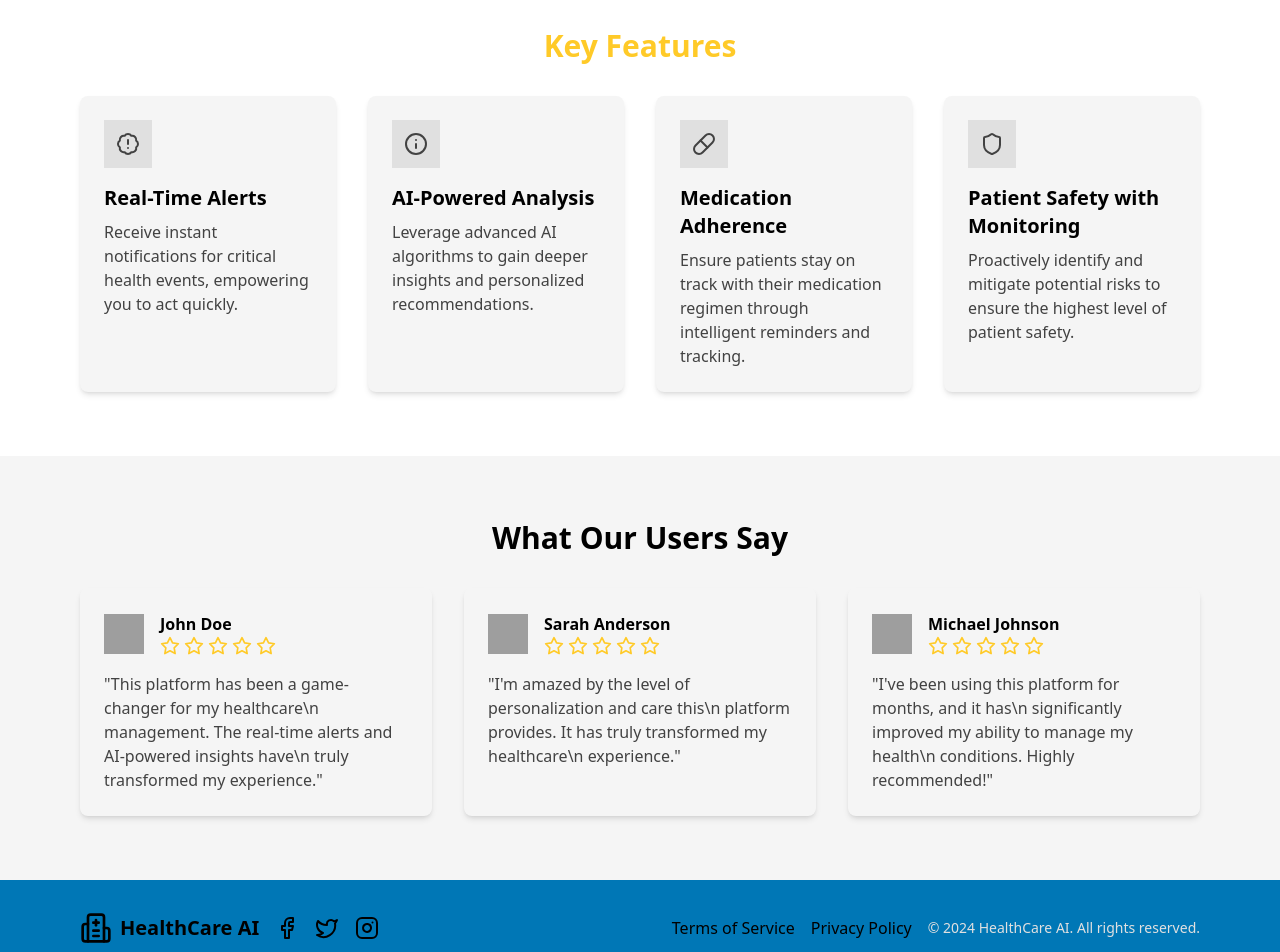
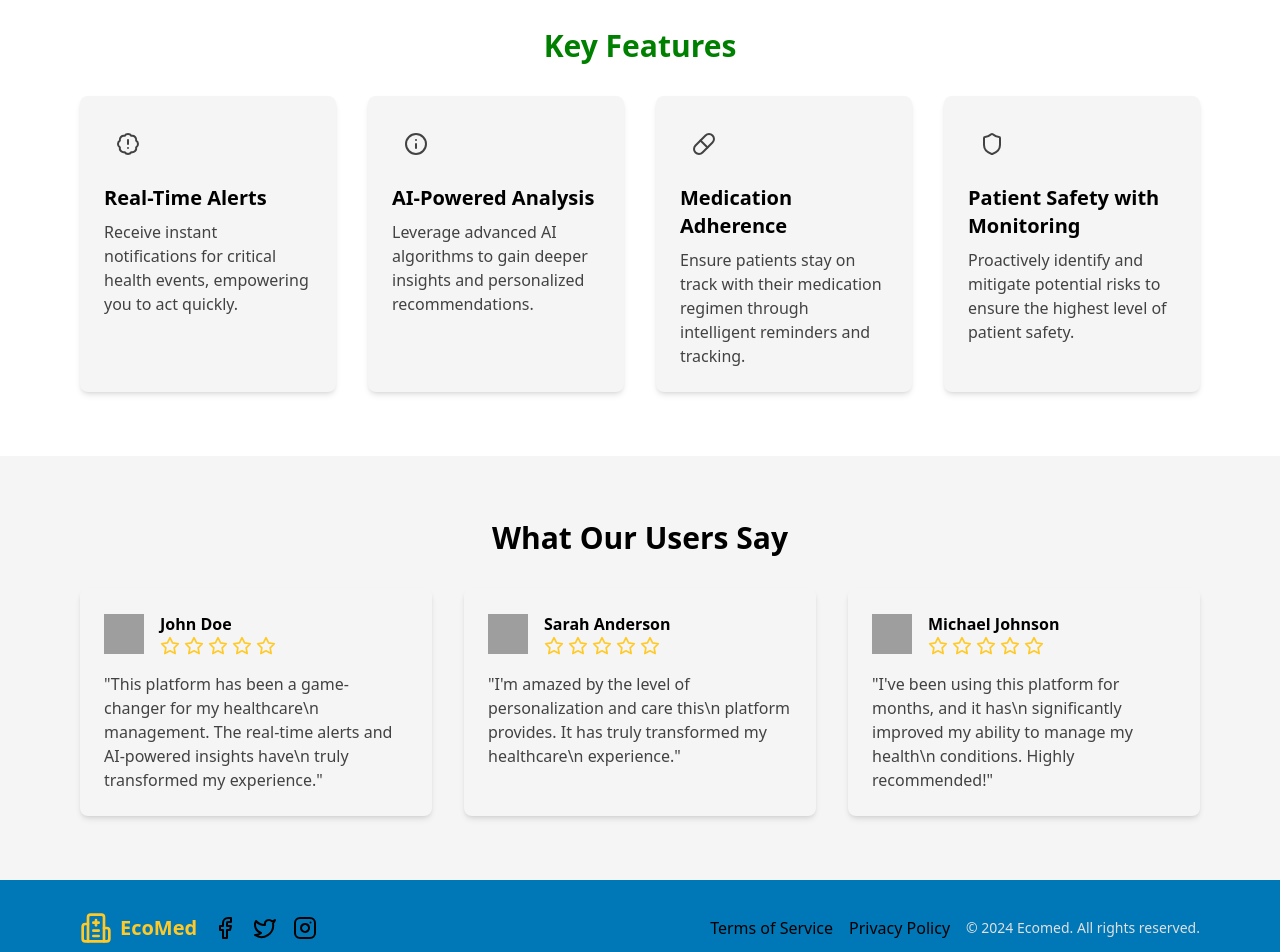
Before and after one commit to jatinsahijwani/hackxmuj, a Next.js app: page / in a window 1280 px wide. Shown: the part 560-1512 px from the top of the page. Built offline with nearby package versions, Linux system fonts and the light colour scheme; grey boxes are pictures that could not be loaded.

Commit message:
minor styling home

```diff
--- a/components/component/homepage.tsx
+++ b/components/component/homepage.tsx
@@ -73,10 +73,10 @@ export function Homepage() {
           </Link>
         </section>
         <section className="py-16 px-6 md:px-12 lg:px-20">
-          <h2 className="text-3xl font-bold mb-8 text-center text-[#FFCA28]">Key Features</h2>
+          <h2 className="text-3xl font-bold mb-8 text-center text-[green]">Key Features</h2>
           <div className="grid grid-cols-1 sm:grid-cols-2 md:grid-cols-4 gap-8">
-            <div className="bg-[#F5F5F5] p-6 rounded-lg shadow-md hover:shadow-lg transition-shadow">
-              <div className="bg-[#E0E0E0] rounded-full w-12 h-12 flex items-center justify-center mb-4">
+            <div className="bg-[#F5F5F5] p-6 rounded-lg shadow-md hover:shadow-lg hover:bg-[#e8e7e7] transition-shadow">
+              <div className=" rounded-full w-12 h-12 flex items-center justify-center mb-4">
                 <BadgeAlertIcon className="h-6 w-6 text-[#424242]" />
               </div>
               <h3 className="text-xl font-bold mb-2">Real-Time Alerts</h3>
@@ -84,8 +84,8 @@ export function Homepage() {
                 Receive instant notifications for critical health events, empowering you to act quickly.
               </p>
             </div>
-            <div className="bg-[#F5F5F5] p-6 rounded-lg shadow-md hover:shadow-lg transition-shadow">
-              <div className="bg-[#E0E0E0] rounded-full w-12 h-12 flex items-center justify-center mb-4">
+            <div className="bg-[#F5F5F5] p-6 rounded-lg shadow-md hover:shadow-lg hover:bg-[#e8e7e7] transition-shadow">
+              <div className=" rounded-full w-12 h-12 flex items-center justify-center mb-4">
                 <InfoIcon className="h-6 w-6 text-[#424242]" />
               </div>
               <h3 className="text-xl font-bold mb-2">AI-Powered Analysis</h3>
@@ -93,8 +93,8 @@ export function Homepage() {
                 Leverage advanced AI algorithms to gain deeper insights and personalized recommendations.
               </p>
             </div>
-            <div className="bg-[#F5F5F5] p-6 rounded-lg shadow-md hover:shadow-lg transition-shadow">
-              <div className="bg-[#E0E0E0] rounded-full w-12 h-12 flex items-center justify-center mb-4">
+            <div className="bg-[#F5F5F5] p-6 rounded-lg shadow-md hover:shadow-lg hover:bg-[#e8e7e7] transition-shadow">
+              <div className=" rounded-full w-12 h-12 flex items-center justify-center mb-4">
                 <PillIcon className="h-6 w-6 text-[#424242]" />
               </div>
               <h3 className="text-xl font-bold mb-2">Medication Adherence</h3>
@@ -102,9 +102,9 @@ export function Homepage() {
                 Ensure patients stay on track with their medication regimen through intelligent reminders and tracking.
               </p>
             </div>
-            <div className="bg-[#F5F5F5] p-6 rounded-lg shadow-md hover:shadow-lg transition-shadow">
-              <div className="bg-[#E0E0E0] rounded-full w-12 h-12 flex items-center justify-center mb-4">
-                <ShieldIcon className="h-6 w-6 text-[#424242]" />
+            <div className="bg-[#F5F5F5] p-6 rounded-lg shadow-md hover:shadow-lg  hover:bg-[#e8e7e7] transition-shadow">
+              <div className=" rounded-xl w-12 h-12 flex items-center justify-center mb-4">
+                <ShieldIcon className="h-6 w-6  text-[#424242]" />
               </div>
               <h3 className="text-xl font-bold mb-2">Patient Safety with Monitoring</h3>
               <p className="text-[#424242]">
@@ -189,8 +189,8 @@ export function Homepage() {
       <footer className="bg-[#0077B6] text-white py-8 px-6 md:px-12 lg:px-20 flex flex-col md:flex-row items-center justify-between">
         <div className="flex items-center gap-4 mb-4 md:mb-0">
           <Link href="#" className="flex items-center gap-2" prefetch={false}>
-            <HospitalIcon className="h-8 w-8" />
-            <span className="text-xl font-bold">HealthCare AI</span>
+          <HospitalIcon className="h-8 w-8 text-[#FFCA28]" />
+          <span className="text-xl font-bold text-[#FFCA28]">EcoMed</span>
           </Link>
           <div className="flex items-center gap-4">
             <Link href="#" aria-label="Facebook" prefetch={false}>
@@ -211,7 +211,7 @@ export function Homepage() {
           <Link href="#" className="hover:underline hover:text-[#FFCA28]" prefetch={false}>
             Privacy Policy
           </Link>
-          <p className="text-sm text-[#E0E0E0]">&copy; 2024 HealthCare AI. All rights reserved.</p>
+          <p className="text-sm text-[#E0E0E0]">&copy; 2024 Ecomed. All rights reserved.</p>
         </div>
       </footer>
     </div>
```
Also changed, not shown: 1 other file (tests, documents, lock files or other folders).
